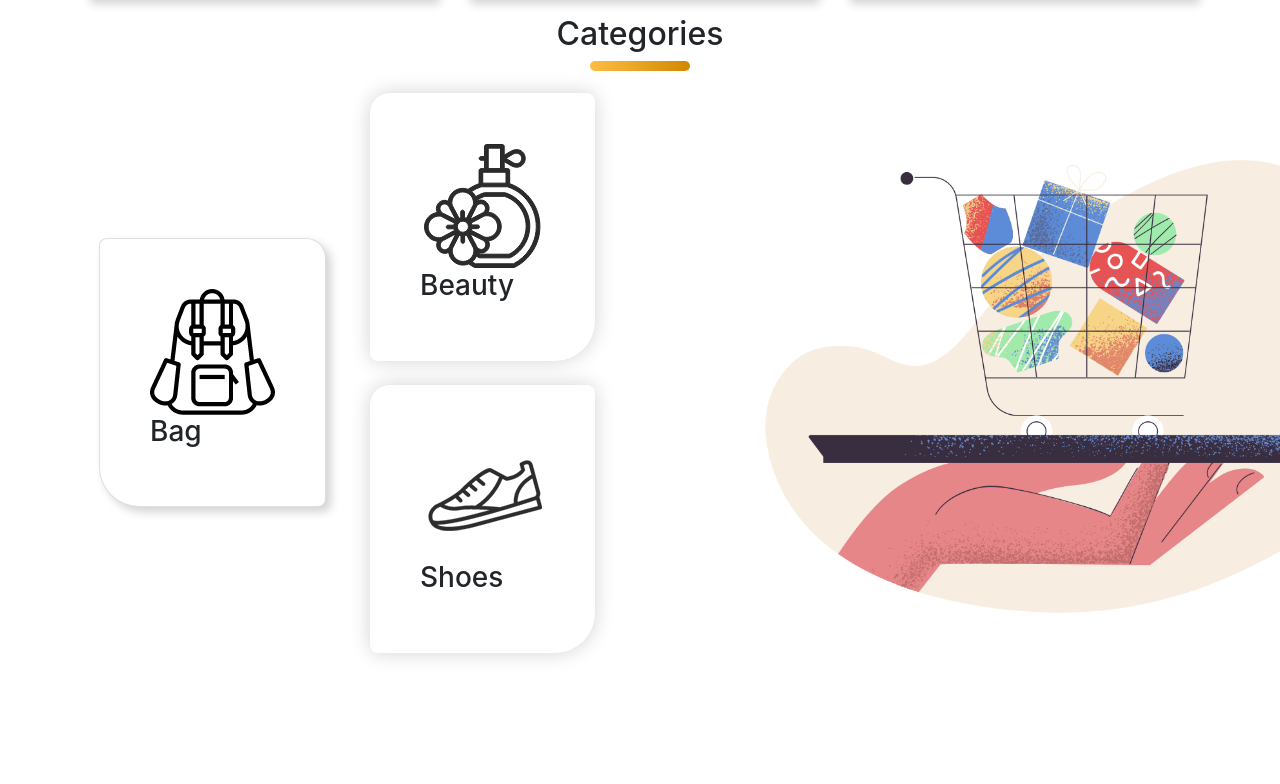
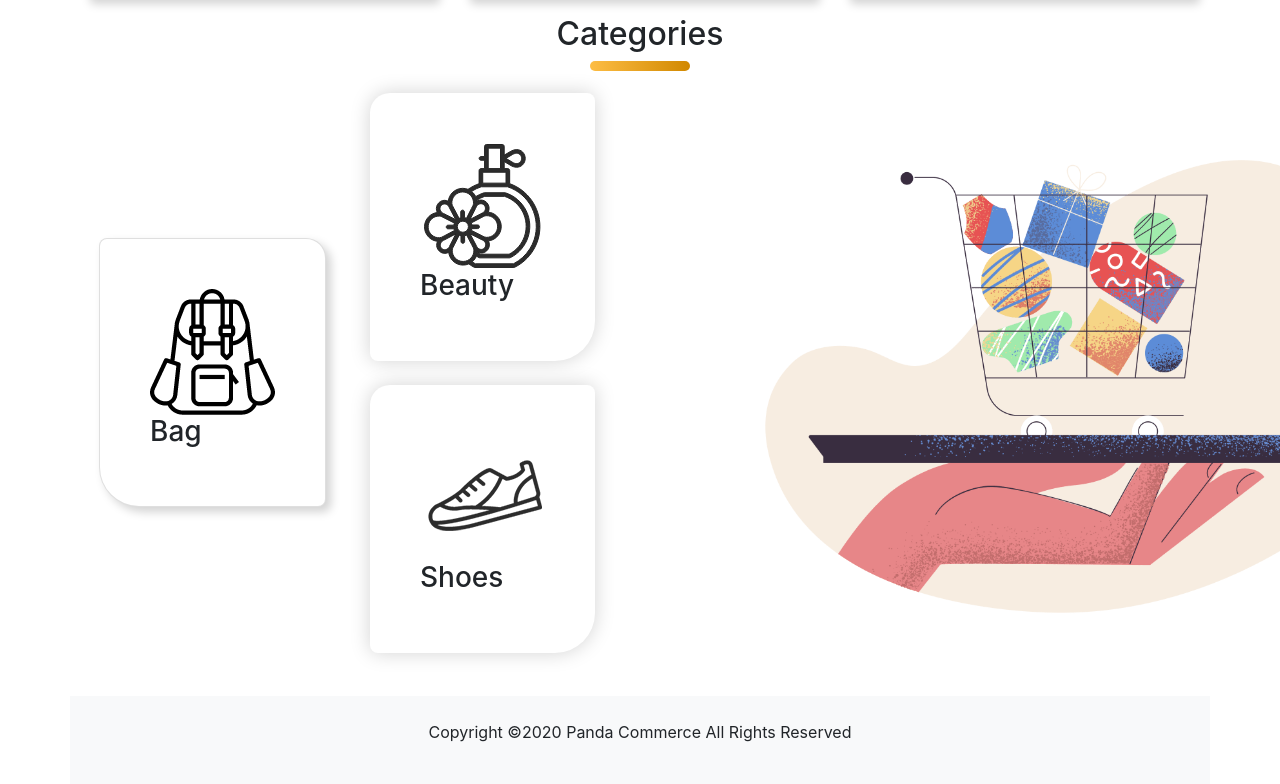
Before and after one commit to sumaiyaphero/panda-commerce, a plain HTML site: page index.html in a window 1280 px wide. Shown: the part 1996-2780 px from the top of the page. Before the commit the page ends 2676 px from the top, so only its background shows below. Drawn offline with nearby package versions, Linux system fonts and the light colour scheme.

Commit message:
footer added

```diff
--- a/index.html
+++ b/index.html
@@ -14,7 +14,7 @@
 
     <div class="container">
 
-        <nav class="navbar navbar-expand-lg navbar-light bg-light justify-content-between">
+        <nav class="navbar navbar-expand-lg navbar-light bg-light justify-content-between text-right">
             <a class="navbar-brand" href="#"><img src="images/logo.png" alt=""></a>
             <button class="navbar-toggler" type="button" data-toggle="collapse" data-target="#navbarNav"
                 aria-controls="navbarNav" aria-expanded="false" aria-label="Toggle navigation">
@@ -259,7 +259,10 @@
 
     </section>
 
+<footer class=" container footer text-center p-4 mt-3 ">
+<p>Copyright ©2020 Panda Commerce All Rights Reserved</p>
 
+</footer>
 
 
 
--- a/style.css
+++ b/style.css
@@ -36,3 +36,6 @@
 .baba{
     color: orange;
 }
+.footer{
+    background-color: #f8f9fa;
+}
```
